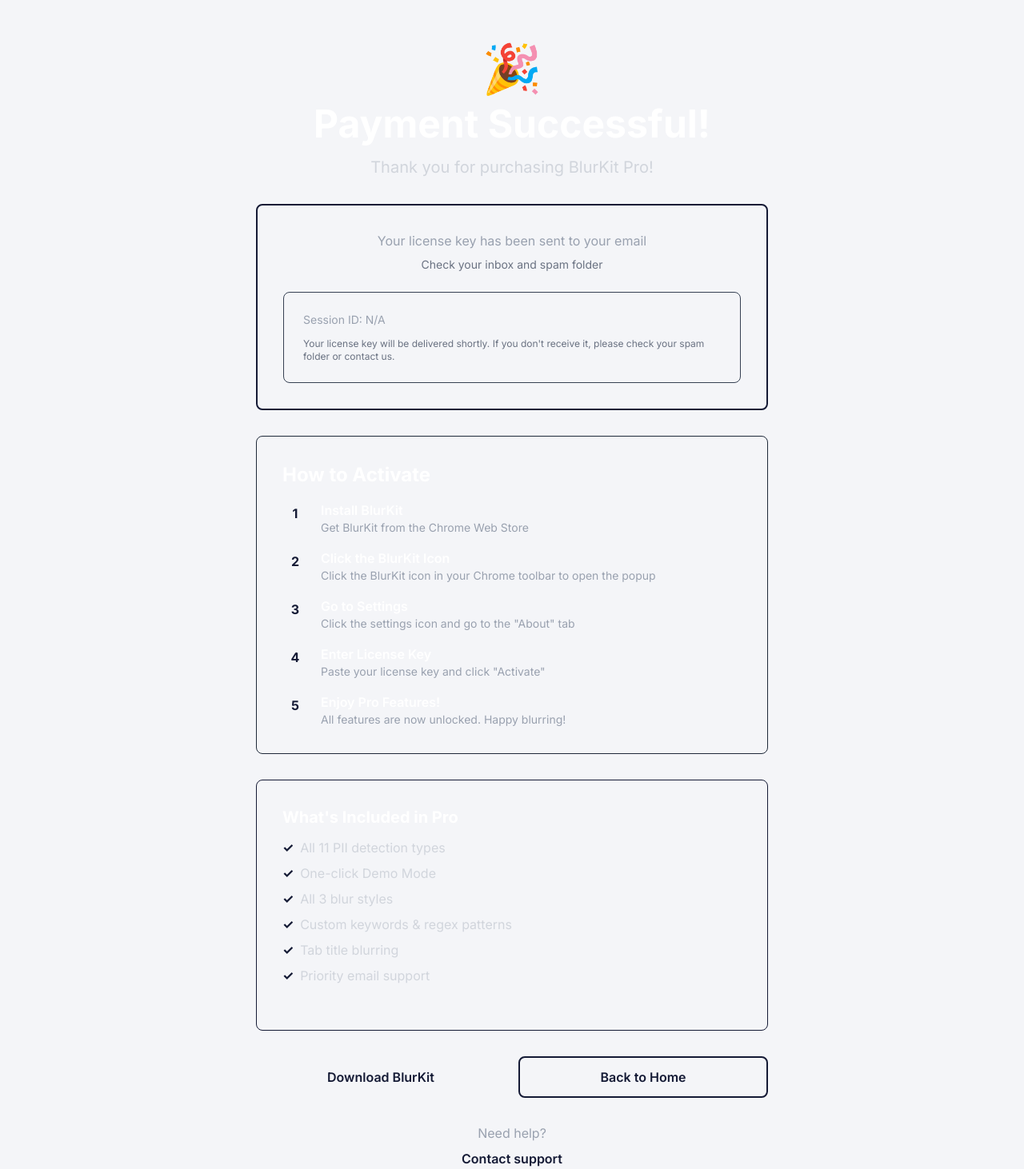
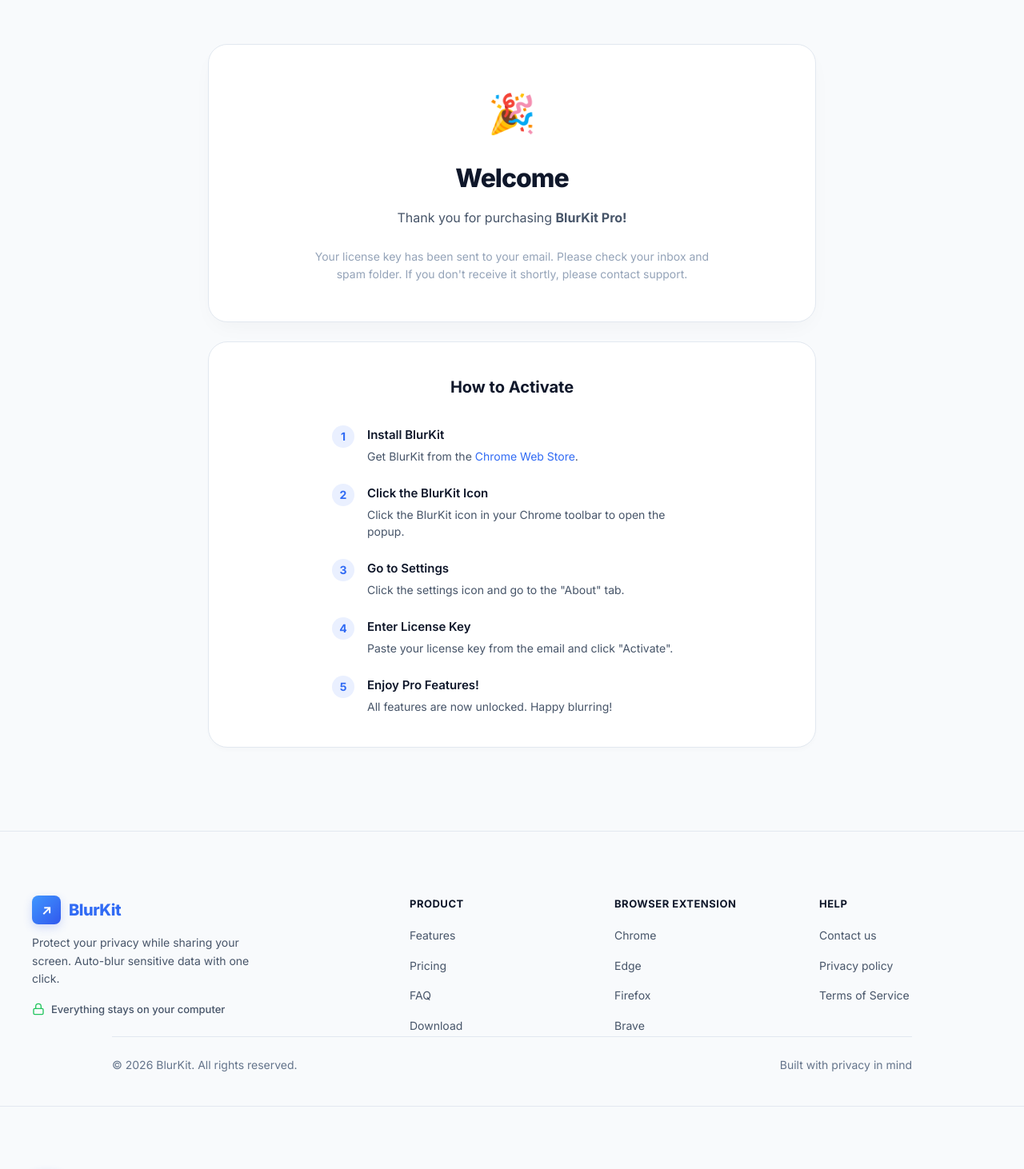
Before and after one commit to tanmayxsurve/blurkit-website, a Next.js app: page /success in a window 1280 px wide. Shown: the part 120-1582 px from the top of the page at 80% size. Built offline with nearby package versions, Linux system fonts and the light colour scheme; no server answers.

Commit message:
Update success page with new clean design and improved UX

```diff
--- a/src/app/success/page.tsx
+++ b/src/app/success/page.tsx
@@ -1,189 +1,422 @@
-'use client'
+import type { Metadata } from "next";
+import { Inter } from "next/font/google";
 
-import { Suspense, useEffect, useState } from 'react'
-import Link from 'next/link'
-import { useSearchParams } from 'next/navigation'
-import { siteConfig } from '@/config/site.config'
+const inter = Inter({ subsets: ["latin"] });
 
-function SuccessContent() {
-  const searchParams = useSearchParams()
-  const sessionId = searchParams.get('session_id')
-  const [loading, setLoading] = useState(true)
+export const metadata: Metadata = {
+  title: "Welcome to BlurKit Pro",
+  description: "Thank you for purchasing BlurKit Pro.",
+};
 
-  useEffect(() => {
-    const timer = setTimeout(() => {
-      setLoading(false)
-    }, 2000)
+const styles = `
+  :root {
+    --bg: #f8fafc;
+    --surface: #ffffff;
+    --text-main: #0f172a;
+    --text-muted: #475569;
+    --text-light: #94a3b8;
+    --blue: #316bf4;
+    --blue-dark: #2556d9;
+    --blue-soft: #eaf0ff;
+    --border: #e2e8f0;
+    --green: #16a34a;
+  }
 
-    return () => clearTimeout(timer)
-  }, [sessionId])
+  .welcome-page {
+    font-family: 'Inter', sans-serif;
+    background-color: var(--bg);
+    color: var(--text-main);
+    -webkit-font-smoothing: antialiased;
+    line-height: 1.6;
+    min-height: 100vh;
+    display: flex;
+    flex-direction: column;
+  }
 
+  .welcome-page a {
+    color: var(--blue);
+    text-decoration: none;
+    transition: color 0.2s;
+  }
+
+  .welcome-page a:hover {
+    color: var(--blue-dark);
+    text-decoration: underline;
+  }
+
+  /* --- Main Content --- */
+  .main-container {
+    max-width: 800px;
+    width: 100%;
+    margin: 0 auto;
+    padding: 80px 20px 80px;
+    flex: 1;
+  }
+
+  /* Success Card */
+  .success-card {
+    background: var(--surface);
+    border: 1px solid var(--border);
+    border-radius: 24px;
+    padding: 48px;
+    text-align: center;
+    box-shadow: 0 10px 30px -10px rgba(15, 23, 42, 0.05);
+    margin-bottom: 24px;
+  }
+
+  .success-emoji {
+    font-size: 48px;
+    margin-bottom: 16px;
+    display: inline-block;
+    animation: bounce 2s infinite;
+  }
+
+  @keyframes bounce {
+    0%, 100% { transform: translateY(0); }
+    50% { transform: translateY(-10px); }
+  }
+
+  .success-title {
+    font-size: 32px;
+    font-weight: 800;
+    letter-spacing: -1px;
+    margin-bottom: 12px;
+  }
+
+  .success-desc {
+    font-size: 16px;
+    color: var(--text-muted);
+    margin-bottom: 24px;
+  }
+
+  .notice-text {
+    font-size: 14px;
+    color: var(--text-light);
+    max-width: 500px;
+    margin: 0 auto;
+  }
+
+  /* Sections (Activation) */
+  .section-card {
+    background: var(--surface);
+    border: 1px solid var(--border);
+    border-radius: 24px;
+    padding: 40px;
+    margin-bottom: 24px;
+    box-shadow: 0 4px 6px -1px rgba(15, 23, 42, 0.02);
+  }
+
+  /* Centered Activation Section */
+  .activation-section {
+    text-align: center;
+  }
+
+  .section-title {
+    font-size: 20px;
+    font-weight: 700;
+    margin-bottom: 32px;
+    color: var(--text-main);
+  }
+
+  /* Steps Container */
+  .steps-list {
+    display: inline-flex;
+    flex-direction: column;
+    gap: 24px;
+    text-align: left;
+    max-width: 450px;
+  }
+
+  .step {
+    display: flex;
+    align-items: flex-start;
+    gap: 16px;
+  }
+
+  .step-num {
+    flex-shrink: 0;
+    width: 28px;
+    height: 28px;
+    background-color: var(--blue-soft);
+    color: var(--blue);
+    border-radius: 50%;
+    display: flex;
+    align-items: center;
+    justify-content: center;
+    font-weight: 700;
+    font-size: 14px;
+  }
+
+  .step-content h4 {
+    font-size: 15px;
+    font-weight: 600;
+    margin-bottom: 4px;
+  }
+
+  .step-content p {
+    font-size: 14px;
+    color: var(--text-muted);
+    line-height: 1.5;
+  }
+
+  /* --- Footer --- */
+  .footer {
+    background-color: var(--surface);
+    border-top: 1px solid var(--border);
+    padding: 60px 20px 40px;
+  }
+
+  .footer-container {
+    max-width: 1000px;
+    margin: 0 auto;
+    display: grid;
+    grid-template-columns: 2fr 1fr 1fr 1fr;
+    gap: 40px;
+    margin-bottom: 40px;
+  }
+
+  .footer-brand p {
+    font-size: 14px;
+    color: var(--text-muted);
+    margin-top: 12px;
+    margin-bottom: 16px;
+    max-width: 280px;
+  }
+
+  .brand {
+    display: inline-flex;
+    align-items: center;
+    gap: 10px;
+    font-size: 20px;
+    font-weight: 800;
+    color: var(--text-main);
+    text-decoration: none !important;
+  }
+
+  .brand-icon {
+    display: grid;
+    place-items: center;
+    width: 28px;
+    height: 28px;
+    border-radius: 6px;
+    background: linear-gradient(135deg, #4097ff, #3158ed);
+    color: white;
+    font-size: 16px;
+  }
+
+  .privacy-badge {
+    display: flex;
+    align-items: center;
+    gap: 6px;
+    font-size: 12px;
+    color: var(--text-muted);
+    font-weight: 500;
+  }
+
+  .privacy-badge svg {
+    width: 14px;
+    height: 14px;
+    color: var(--green);
+  }
+
+  .footer-col h4 {
+    font-size: 13px;
+    font-weight: 700;
+    color: var(--text-main);
+    margin-bottom: 16px;
+    text-transform: uppercase;
+    letter-spacing: 0.5px;
+  }
+
+  .footer-col ul {
+    list-style: none;
+    display: flex;
+    flex-direction: column;
+    gap: 12px;
+    padding: 0;
+    margin: 0;
+  }
+
+  .footer-col a {
+    font-size: 14px;
+    color: var(--text-muted);
+    text-decoration: none;
+  }
+
+  .footer-col a:hover {
+    color: var(--blue);
+  }
+
+  .footer-bottom {
+    max-width: 1000px;
+    margin: 0 auto;
+    border-top: 1px solid var(--border);
+    padding-top: 24px;
+    display: flex;
+    justify-content: space-between;
+    align-items: center;
+    font-size: 13px;
+    color: var(--text-light);
+    flex-wrap: wrap;
+    gap: 12px;
+  }
+
+  /* Responsive */
+  @media (max-width: 768px) {
+    .success-card, .section-card {
+      padding: 32px 24px;
+    }
+    .footer-container {
+      grid-template-columns: 1fr 1fr;
+    }
+  }
+
+  @media (max-width: 480px) {
+    .footer-container {
+      grid-template-columns: 1fr;
+    }
+    .footer-bottom {
+      flex-direction: column;
+      text-align: center;
+    }
+  }
+`;
+
+const steps = [
+  {
+    title: "Install BlurKit",
+    desc: (
+      <>
+        Get BlurKit from the{" "}
+        <a
+          href="https://chromewebstore.google.com/detail/blurkit/mgkbgadmjmmokapanfiopeaddiebdjmn"
+          target="_blank"
+          rel="noopener noreferrer"
+        >
+          Chrome Web Store
+        </a>
+        .
+      </>
+    ),
+  },
+  {
+    title: "Click the BlurKit Icon",
+    desc: "Click the BlurKit icon in your Chrome toolbar to open the popup.",
+  },
+  {
+    title: "Go to Settings",
+    desc: "Click the settings icon and go to the \"About\" tab.",
+  },
+  {
+    title: "Enter License Key",
+    desc: "Paste your license key from the email and click \"Activate\".",
+  },
+  {
+    title: "Enjoy Pro Features!",
+    desc: "All features are now unlocked. Happy blurring!",
+  },
+];
+
+export default function WelcomePage() {
   return (
-    <div className="min-h-screen bg-gradient-to-b from-dark via-dark to-dark-900 flex items-center justify-center py-20">
-      <div className="container mx-auto px-4 max-w-2xl">
-        <div className="text-center mb-8">
-          <div className="text-6xl mb-4">🎉</div>
-          <h1 className="text-4xl md:text-5xl font-bold text-white mb-4">
-            Payment Successful!
-          </h1>
-          <p className="text-xl text-gray-300 mb-8">
-            Thank you for purchasing BlurKit Pro!
+    <div className={`welcome-page ${inter.className}`}>
+      <style dangerouslySetInnerHTML={{ __html: styles }} />
+
+      {/* Main Content */}
+      <main className="main-container">
+
+        {/* Success Card */}
+        <div className="success-card">
+          <div className="success-emoji">🎉</div>
+          <h1 className="success-title">Welcome</h1>
+          <p className="success-desc">
+            Thank you for purchasing <strong>BlurKit Pro!</strong>
+          </p>
+
+          <p className="notice-text">
+            Your license key has been sent to your email. Please check your inbox and spam folder.
+            If you don&apos;t receive it shortly, please contact support.
           </p>
         </div>
 
-        <div className="bg-dark-100 rounded-lg border-2 border-primary p-8 mb-8">
-          <div className="text-center mb-6">
-            <p className="text-gray-400 mb-2">Your license key has been sent to your email</p>
-            <p className="text-sm text-gray-500 mb-4">Check your inbox and spam folder</p>
+        {/* Activation Steps (Centered) */}
+        <div className="section-card activation-section">
+          <h2 className="section-title">How to Activate</h2>
+
+          <div className="steps-list">
+            {steps.map((step, index) => (
+              <div className="step" key={index}>
+                <div className="step-num">{index + 1}</div>
+                <div className="step-content">
+                  <h4>{step.title}</h4>
+                  <p>{step.desc}</p>
+                </div>
+              </div>
+            ))}
+          </div>
         </div>
 
-          {loading ? (
-            <div className="bg-dark rounded-lg p-6 text-center">
-              <div className="inline-block">
-                <div className="animate-spin rounded-full h-8 w-8 border-b-2 border-primary"></div>
+      </main>
+
+      {/* Footer */}
+      <footer className="footer">
+        <div className="footer-container">
+
+          {/* Brand */}
+          <div className="footer-brand">
+            <a href="https://blurkit.app/" className="brand">
+              <span className="brand-icon">↗</span>
+              BlurKit
+            </a>
+            <p>Protect your privacy while sharing your screen. Auto-blur sensitive data with one click.</p>
+            <div className="privacy-badge">
+              <svg viewBox="0 0 24 24" fill="none" stroke="currentColor" strokeWidth="2" strokeLinecap="round" strokeLinejoin="round">
+                <rect x="3" y="11" width="18" height="11" rx="2" ry="2"></rect>
+                <path d="M7 11V7a5 5 0 0 1 10 0v4"></path>
+              </svg>
+              Everything stays on your computer
             </div>
-              <p className="text-gray-400 mt-3">Preparing your license...</p>
-            </div>
-          ) : (
-            <div className="bg-dark rounded-lg p-6 border border-gray-700">
-              <p className="text-gray-400 text-sm mb-3">Session ID: {sessionId || 'N/A'}</p>
-              <p className="text-gray-500 text-xs">
-                Your license key will be delivered shortly. If you don't receive it, please check your spam folder or contact us.
-              </p>
-            </div>
-          )}
           </div>
 
-        <div className="bg-dark-100 rounded-lg border border-gray-800 p-8 mb-8">
-          <h2 className="text-2xl font-bold text-white mb-4">How to Activate</h2>
-          <ol className="space-y-4">
-            <li className="flex gap-4">
-              <div className="flex-shrink-0 w-8 h-8 rounded-full bg-primary text-dark flex items-center justify-center font-bold">
-                1
-              </div>
-              <div>
-                <p className="font-semibold text-white">Install BlurKit</p>
-                <p className="text-gray-400 text-sm">
-                  Get BlurKit from the{' '}
-                  <a
-                    href={siteConfig.chromeStoreUrl}
-                    target="_blank"
-                    rel="noopener noreferrer"
-                    className="text-primary hover:text-primary-400"
-                  >
-                    Chrome Web Store
-                  </a>
-                </p>
-              </div>
-            </li>
-            <li className="flex gap-4">
-              <div className="flex-shrink-0 w-8 h-8 rounded-full bg-primary text-dark flex items-center justify-center font-bold">
-                2
-              </div>
-              <div>
-                <p className="font-semibold text-white">Click the BlurKit Icon</p>
-                <p className="text-gray-400 text-sm">
-                  Click the BlurKit icon in your Chrome toolbar to open the popup
-                </p>
-              </div>
-            </li>
-            <li className="flex gap-4">
-              <div className="flex-shrink-0 w-8 h-8 rounded-full bg-primary text-dark flex items-center justify-center font-bold">
-                3
-              </div>
-              <div>
-                <p className="font-semibold text-white">Go to Settings</p>
-                <p className="text-gray-400 text-sm">
-                  Click the settings icon and go to the "About" tab
-                </p>
-              </div>
-            </li>
-            <li className="flex gap-4">
-              <div className="flex-shrink-0 w-8 h-8 rounded-full bg-primary text-dark flex items-center justify-center font-bold">
-                4
-              </div>
-              <div>
-                <p className="font-semibold text-white">Enter License Key</p>
-                <p className="text-gray-400 text-sm">
-                  Paste your license key and click "Activate"
-                </p>
-              </div>
-            </li>
-            <li className="flex gap-4">
-              <div className="flex-shrink-0 w-8 h-8 rounded-full bg-primary text-dark flex items-center justify-center font-bold">
-                5
-              </div>
-              <div>
-                <p className="font-semibold text-white">Enjoy Pro Features!</p>
-                <p className="text-gray-400 text-sm">
-                  All features are now unlocked. Happy blurring!
-                </p>
-              </div>
-            </li>
-          </ol>
-        </div>
-
-        <div className="bg-primary/10 border border-primary/30 rounded-lg p-8 mb-8">
-          <h3 className="text-xl font-bold text-white mb-3">What's Included in Pro</h3>
-          <ul className="space-y-2 mb-6">
-            {[
-              'All 11 PII detection types',
-              'One-click Demo Mode',
-              'All 3 blur styles',
-              'Custom keywords & regex patterns',
-              'Tab title blurring',
-              'Priority email support',
-            ].map((feature) => (
-              <li key={feature} className="flex items-center gap-2">
-                <span className="text-primary font-bold">✓</span>
-                <span className="text-gray-300">{feature}</span>
-              </li>
-            ))}
+          {/* Product */}
+          <div className="footer-col">
+            <h4>Product</h4>
+            <ul>
+              <li><a href="https://blurkit.app/#features">Features</a></li>
+              <li><a href="https://blurkit.app/#pricing">Pricing</a></li>
+              <li><a href="https://blurkit.app/#faq">FAQ</a></li>
+              <li><a href="https://chromewebstore.google.com/detail/blurkit/mgkbgadmjmmokapanfiopeaddiebdjmn">Download</a></li>
             </ul>
           </div>
 
-        <div className="grid grid-cols-1 md:grid-cols-2 gap-4">
-          <a
-            href={siteConfig.chromeStoreUrl}
-            target="_blank"
-            rel="noopener noreferrer"
-            className="inline-flex items-center justify-center rounded-lg bg-primary px-6 py-3 text-base font-semibold text-dark hover:bg-primary-400 transition-colors"
-          >
-            Download BlurKit
-          </a>
-          <Link
-            href="/"
-            className="inline-flex items-center justify-center rounded-lg border-2 border-primary px-6 py-3 text-base font-semibold text-primary hover:bg-primary/10 transition-colors"
-          >
-            Back to Home
-          </Link>
+          {/* Extension */}
+          <div className="footer-col">
+            <h4>Browser Extension</h4>
+            <ul>
+              <li><a href="https://chromewebstore.google.com/detail/blurkit/mgkbgadmjmmokapanfiopeaddiebdjmn">Chrome</a></li>
+              <li><a href="https://chromewebstore.google.com/detail/blurkit/mgkbgadmjmmokapanfiopeaddiebdjmn">Edge</a></li>
+              <li><a href="https://chromewebstore.google.com/detail/blurkit/mgkbgadmjmmokapanfiopeaddiebdjmn">Firefox</a></li>
+              <li><a href="https://chromewebstore.google.com/detail/blurkit/mgkbgadmjmmokapanfiopeaddiebdjmn">Brave</a></li>
+            </ul>
           </div>
 
-        <div className="mt-8 text-center">
-          <p className="text-gray-400 mb-2">Need help?</p>
-          <a
-            href={`mailto:${siteConfig.support}`}
-            className="text-primary hover:text-primary-400 font-semibold"
-          >
-            Contact support
-          </a>
+          {/* Help */}
+          <div className="footer-col">
+            <h4>Help</h4>
+            <ul>
+              <li><a href="mailto:survextanmay@gmail.com">Contact us</a></li>
+              <li><a href="https://blurkit.app/privacy">Privacy policy</a></li>
+              <li><a href="https://blurkit.app/terms">Terms of Service</a></li>
+            </ul>
           </div>
+
         </div>
+
+        <div className="footer-bottom">
+          <div>&copy; 2026 BlurKit. All rights reserved.</div>
+          <div>Built with privacy in mind</div>
         </div>
-  )
+      </footer>
+    </div>
+  );
 }
-
-export default function SuccessPage() {
-  return (
-    <Suspense fallback={
-      <div className="min-h-screen bg-gradient-to-b from-dark via-dark to-dark-900 flex items-center justify-center">
-        <div className="text-center">
-          <div className="animate-spin rounded-full h-12 w-12 border-b-2 border-primary mx-auto mb-4"></div>
-          <p className="text-white">Loading...</p>
-        </div>
-      </div>
-    }>
-      <SuccessContent />
-    </Suspense>
-  )
-}
```
Lines whose indentation alone changed are shown as unchanged.
